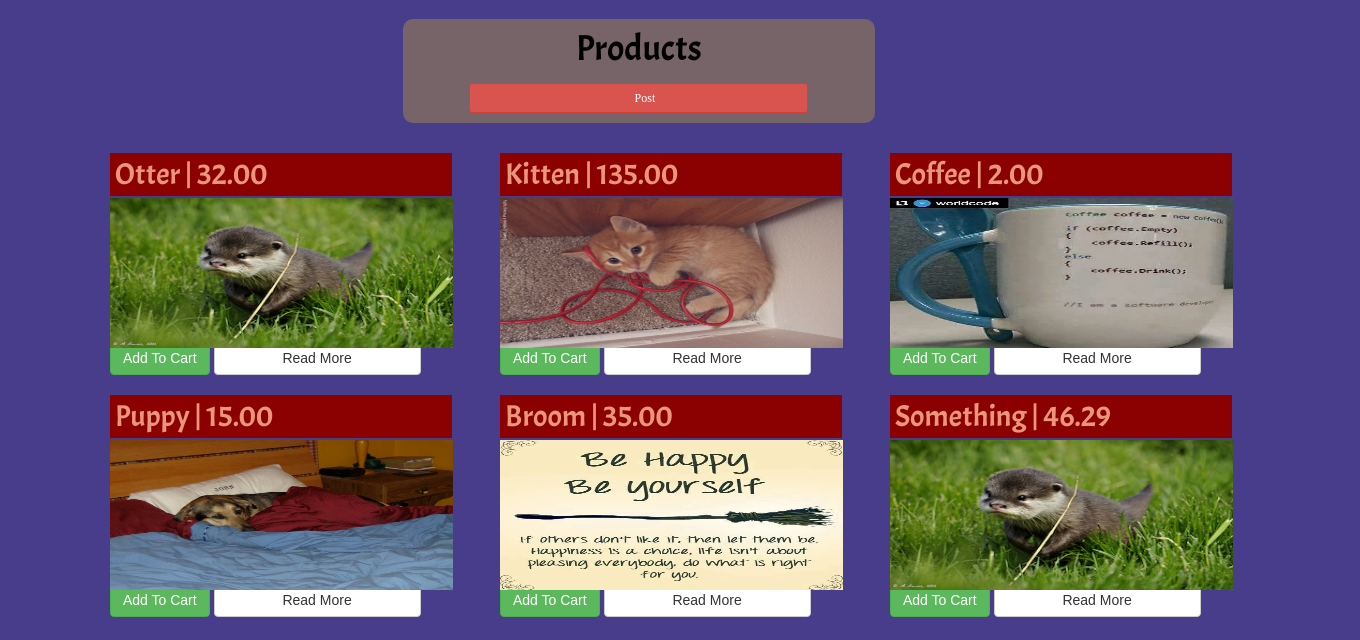
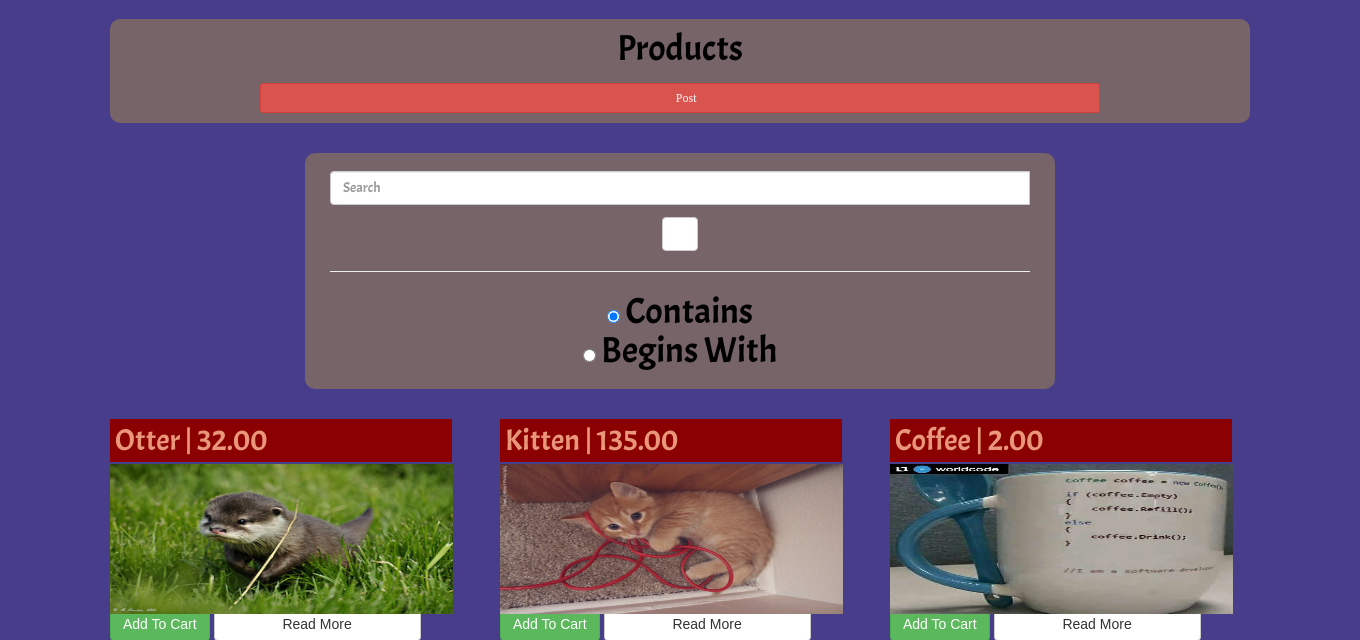
Before and after one commit to RMSchrader1994/ecommerce2, a Django app: page / in a window 1360 px wide. Shown: the part 51-691 px from the top of the page. Run offline with Django 3.2, Linux system fonts and the light colour scheme; data comes from the database, SQL or seed files in the repository; both versions use the stored data as it was after the commit; some libraries are stand-ins or nearby versions; some web fonts are replaced.

Commit message:
search bar

```diff
--- a/ecommerce/urls.py
+++ b/ecommerce/urls.py
@@ -27,6 +27,7 @@ from django.conf import settings
 urlpatterns = [
     url(r'^admin/', admin.site.urls),
     url(r'^$', get_index, name='home'),
+    url(r'^search/', search_products, name='search'),
     url(r'^accounts/', include(accounts_urls)),
     url(r'^products/', include(products_urls)),
     url(r'^cart/', include(cart_urls)),
--- a/home/static/css/style.css
+++ b/home/static/css/style.css
@@ -6,7 +6,7 @@ body {
 
 h1 {
     font-family: 'Acme', sans-serif;
-    width: 50%;
+    width: 100%;
     text-align: center;
     padding: 10px;
     border-radius: 10px;
@@ -19,6 +19,15 @@ h2 {
     color: rgb(233, 150, 122);
     width: 95%;
     padding: 5px;
+}
+
+h3 {
+   background-color: rgba(255, 102, 0, .6);
+   color: rgb(255,255,255);
+   border-radius: 10px;
+   padding: 10px;
+   width: 50%;
+   margin: 50px;
 }
 
 a {
@@ -88,3 +97,10 @@ table {
     background-color: rgb(139, 0, 0);
     color: rgb(233, 150, 122);
 }
+.review_form {
+    background-color: rgb(143, 188, 143);
+    padding: 10px;
+}
+.input-group {
+    width: 100%;
+}
--- a/home/templates/home/base.html
+++ b/home/templates/home/base.html
@@ -34,8 +34,7 @@
             <div id="navbar" class="navbar-collapse collapse">
                 <ul class="nav navbar-nav navbar-right">
                     {% if user.is_authenticated %}
-                    <li><a href="{% url 'view_cart' %}"><i class="fa fa-shopping-cart"></i> Cart
-                        <label class="badge badge-light">{{ items_in_cart }}</label></a>
+                    <li><a href="{% url 'view_cart' %}"><i class="fa fa-shopping-cart"></i> Cart<label class="badge badge-light">{{ items_in_cart }}</label></a></li>
                     <li><a href="{% url 'products' %}"><i class="fa fa-shopping-bag"></i> Products</a></li>
                     <li><a href="{% url 'profile' %}"><i class="fa fa-user"></i> Profile</a></li>
                     <li><a href="{% url 'logout' %}"><i class="fa fa-sign-out"></i> Log Out</a></li>
--- a/products/templates/products/index.html
+++ b/products/templates/products/index.html
@@ -2,10 +2,22 @@
 {% load gravatar %}
 {% block content %}
 <div class="row">
-<div class="col-lg-10 col-lg-offset-3">
+<div class="col-lg-12">
 <h1>Products <br />
 <a href="{% url 'create_post' %}" class="btn btn-danger btn-sm btn-block" role="button" id="create"><i class="glyphicon glyphicon-edit"></i> Post</a></h1>
 </div>
+<div class="col-lg-8 col-lg-offset-2">
+                    <h1><form class="navbar-form" role="search" action="{% url 'search' %}">
+                        <div class="input-group">
+                            <input type="text" class="form-control" placeholder="Search" name="query"><button class="btn btn-default" type="submit"><i class="glyphicon glyphicon-search"></i></button><hr>
+                            <input type="radio" name="match" value="contains" checked> Contains<br>
+                            <input type="radio" name="match" value="begins"> Begins With<br>
+                            <div class="input-group-btn">
+
+                        </div>
+                        </div>
+                    </form></h1>
+                </div>
 </div>
 <div class='row'>
    {% for product in product %}
--- a/products/views.py
+++ b/products/views.py
@@ -27,3 +27,7 @@ def product_item(request, id):
     review = Review.objects.all()
     form = ReviewForm()
     return render(request, "products/product-item.html", {'product': product, 'review': review,'review_form': form})
+
+def search_products(request):
+    product = Product.objects.filter(name__icontains=request.GET['query'])
+    return render( request, "products/index.html", {'product': product})
--- a/requirements.txt
+++ b/requirements.txt
@@ -14,3 +14,4 @@ psycopg2==2.7.4
 python-dateutil==2.6.1
 pytz==2018.3
 s3transfer==0.1.13
+stripe==1.79.1
```
Also changed, not shown: checkout/views.py (+21 -1 lines), products/templates/products/product-item.html (+4 -4 lines), ecommerce/db.sqlite3, home/views.py (line endings or trailing spaces).
